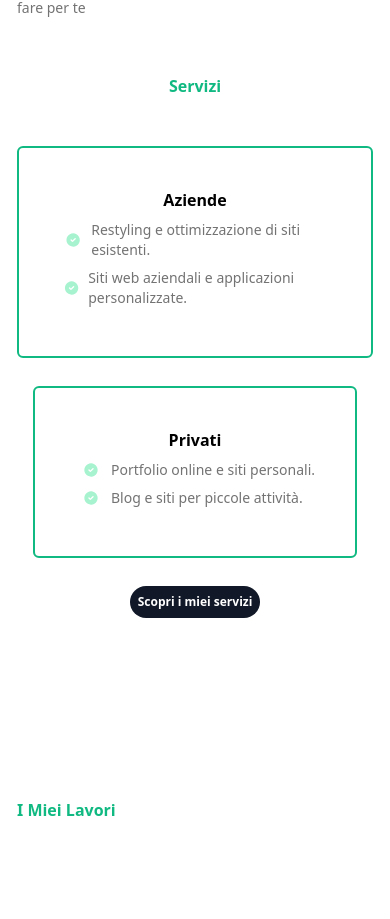
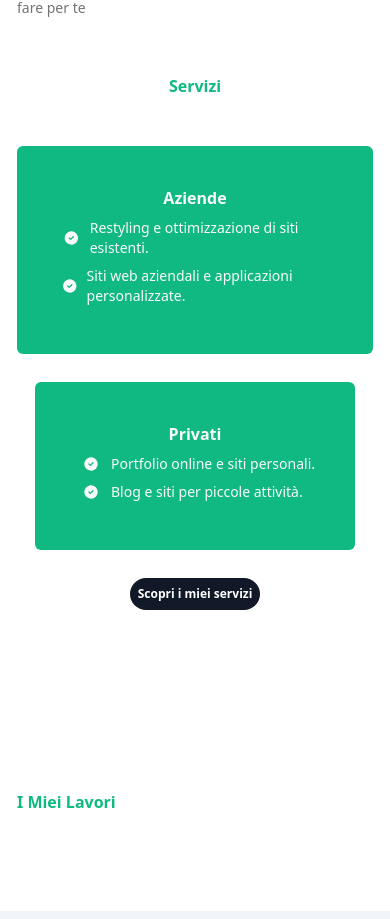
Before and after one commit to RiccardoMannino/portfolio, a Next.js app: page / in a window 390 px wide. Shown: the part 971-1890 px from the top of the page. Built offline with nearby package versions, Linux system fonts and the light colour scheme.

Commit message:
modifiche stile

```diff
--- a/src/app/about/page.tsx
+++ b/src/app/about/page.tsx
@@ -1,5 +1,7 @@
 import React from 'react'
 import Link from 'next/link'
+import Image from 'next/image'
+import Me from '@/assets/aboutme.jpg'
 
 export default function About() {
   return (
@@ -7,6 +9,13 @@ export default function About() {
       <h1 className="mb-4 font-bold text-emerald-500 md:text-3xl">
         Chi sono <span>📖</span>
       </h1>
+      <Image
+        src={Me}
+        height={300}
+        width={300}
+        alt="Riccardo Mannino"
+        className="rounded-lg phone:h-auto phone:w-auto"
+      />
       <p className="mt-5 text-sm text-neutral-500 md:text-base lg:text-lg">
         Mi chiamo Riccardo Mannino e sono un appassionato frontend developer con
         un forte interesse per la creazione di interfacce web eleganti e
@@ -46,9 +55,8 @@ export default function About() {
           target="_blank"
           href="https://www.linkedin.com/in/riccardo-mannino/"
         >
-          {' '}
-          LinkedIn{' '}
-        </Link>{' '}
+          LinkedIn
+        </Link>
         per discutere di progetti o opportunità.
       </p>
     </>
--- a/src/app/api/getConfig/route.js
+++ b/src/app/api/getConfig/route.js
@@ -2,7 +2,6 @@ import { NextResponse } from 'next/server'
 
 export async function GET() {
   const responseData = {
-    recaptchaSiteKey: process.env.RECAPTCHA_SITE_KEY,
     emailJsPublicKey: process.env.EMAILJS_PUBLIC_KEY,
     callLink: process.env.CALL_LINK,
     emailJsServiceId: process.env.EMAILJS_SERVICE_ID,
--- a/src/app/contact/page.tsx
+++ b/src/app/contact/page.tsx
@@ -1,5 +1,5 @@
 'use client'
-import { ReactNode, useEffect, useState } from 'react'
+import { ReactNode, useEffect, useRef, useState } from 'react'
 import { FieldValues, useForm } from 'react-hook-form'
 import { getCalApi } from '@calcom/embed-react'
 import {
@@ -13,9 +13,8 @@ import emailjs from '@emailjs/browser'
 import Link from 'next/link'
 
 type ConfigData = {
-  recaptchaSiteKey: string
+  callLink: string
   emailJsPublicKey: string
-  callLink: string
   emailJsServiceId: string
   emailJsTemplateId: string
 }
@@ -24,6 +23,8 @@ export default function Contact() {
   const [IsCaptcha, setIsCaptcha] = useState(true)
   const [captchaToken, setCaptchaToken] = useState<string | null>(null)
   const [config, setConfig] = useState<ConfigData>({} as ConfigData)
+
+  const form = useRef(null)
 
   type Pagine = {
     pagina: string
@@ -64,15 +65,14 @@ export default function Contact() {
       console.error('Configurazione non disponibile')
       return
     }
-
     try {
       setIsSending(true)
 
-      const result = await emailjs.send(
-        config.emailJsServiceId,
-        config.emailJsTemplateId,
-        data,
-        config.emailJsPublicKey,
+      const result = await emailjs.sendForm(
+        config.emailJsServiceId, // Service ID
+        config.emailJsTemplateId, // Template ID
+        form.current!, // Form HTML (ottenuto con useRef)
+        config.emailJsPublicKey, // Public Key
       )
 
       toast.custom((t: Toast) => (
@@ -92,14 +92,11 @@ export default function Contact() {
             t.visible ? 'animate-enter' : 'animate-leave'
           }`}
         >
-          Errore nell&apos; invio del messaggio ⛔
+          Errore nell&apos;invio del messaggio ⛔
         </div>
       ))
     } finally {
       setIsSending(false)
-      setIsCaptcha(true)
-      setCaptchaToken(null)
-      sessionStorage.clear()
       reset()
     }
   }
@@ -126,16 +123,9 @@ export default function Contact() {
     prenotation()
   }, [])
 
-  function onChange(value: string | null) {
-    if (value) {
-      setCaptchaToken(value) // Salva il token CAPTCHA
-      setIsCaptcha(false)
-    }
-  }
-
   return (
     <>
-      <h1 className="mb-4 text-center font-bold phone:text-xl md:text-3xl">
+      <h1 className="mb-4 text-center font-bold text-emerald-500 phone:text-xl md:text-3xl">
         Contattami <span>✉️</span>
       </h1>
       <p className="mb-2 text-center text-sm text-neutral-500 md:text-base lg:text-lg">
@@ -191,7 +181,7 @@ export default function Contact() {
         </div>
 
         <div>
-          <form onSubmit={handleSubmit(sendEmail)}>
+          <form ref={form} onSubmit={handleSubmit(sendEmail)}>
             <div
               className={`sm:grid-auto-rows-min mt-7 flex flex-col gap-4 sm:grid sm:grid-cols-2`}
             >
@@ -206,7 +196,7 @@ export default function Contact() {
                     pattern:
                       /^[A-ZÀ-ÖØ-Ý][a-zà-öø-ÿ']+\s[A-ZÀ-ÖØ-Ý][a-zà-öø-ÿ']+$/,
                   })}
-                  className={` ${(errors.name && 'border-red-500 bg-red-100 focus:outline-none focus:ring focus:ring-red-300') || 'bg-neutral-100'} w-full rounded-xl border bg-neutral-100 p-3 indent-3 text-sm text-neutral-500 focus:border-gray-400 focus:outline-none focus:ring focus:ring-emerald-200 md:text-base lg:text-lg`}
+                  className={` ${(errors.name && 'border-red-500 bg-red-100 focus:outline-none focus:ring focus:ring-red-300') || 'bg-neutral-100 focus:ring-emerald-200'} w-full rounded-xl border bg-neutral-100 p-3 indent-3 text-sm text-neutral-500 focus:outline-none focus:ring md:text-base lg:text-lg`}
                 />
                 {errors.name && (
                   <p className="mb-2 grid pt-1 text-sm text-red-500 md:text-base lg:text-lg">
@@ -224,7 +214,7 @@ export default function Contact() {
                     required: true,
                     pattern: /^[A-Z0-9._%+-]+@[A-Z0-9.-]+\.[A-Z]{2,}$/i,
                   })}
-                  className={` ${(errors.email && 'border-red-500 bg-red-100 focus:outline-none focus:ring focus:ring-red-300') || 'bg-neutral-100'} w-full rounded-xl border bg-neutral-100 p-3 indent-3 text-sm text-neutral-500 focus:border-gray-400 focus:outline-none focus:ring focus:ring-emerald-200 md:text-base lg:text-lg`}
+                  className={` ${(errors.email && 'border-red-500 bg-red-100 focus:outline-none focus:ring focus:ring-red-300') || 'bg-neutral-100 focus:ring-emerald-200'} w-full rounded-xl border bg-neutral-100 p-3 indent-3 text-sm text-neutral-500 focus:outline-none focus:ring md:text-base lg:text-lg`}
                 />
                 {errors.email && (
                   <p className="mb-5 pt-1 text-sm text-red-500 md:text-base lg:text-lg">
@@ -236,7 +226,7 @@ export default function Contact() {
               <div className="col-span-2 w-full">
                 <textarea
                   disabled={IsSending}
-                  className={`w-full rounded-xl border bg-neutral-100 p-3 indent-3 text-sm text-neutral-500 focus:border-gray-400 focus:outline-none focus:ring focus:ring-emerald-200 md:text-base lg:text-lg ${(errors.message && 'border-red-500 bg-red-100') || 'bg-neutral-100'}`}
+                  className={` ${(errors.message && 'border-red-500 bg-red-100 focus:outline-none focus:ring focus:ring-red-300') || 'bg-neutral-100 focus:ring-emerald-200'} w-full rounded-xl border bg-neutral-100 p-3 indent-3 text-sm text-neutral-500 focus:outline-none focus:ring md:text-base lg:text-lg`}
                   rows={10}
                   placeholder="Inserisci il tuo messaggio"
                   {...register('message', {
@@ -261,7 +251,7 @@ export default function Contact() {
                 className="focus: w-full rounded-full border-gray-700 bg-neutral-100 px-4 py-2 text-sm font-semibold text-neutral-500 focus:outline-none focus:ring focus:ring-gray-300 active:outline-none active:ring active:ring-gray-300 md:text-base lg:text-lg"
                 type="submit"
               >
-                Invia Messaggio
+                {IsSending ? 'Invio in corso...' : 'Invia Messaggio'}
               </button>
             </div>
           </form>
--- a/src/app/page.tsx
+++ b/src/app/page.tsx
@@ -138,32 +138,36 @@ export default function Home() {
             Servizi
           </h1>
           <div className="flex h-full w-full items-center justify-between gap-7 phone:mt-7 phone:flex-col">
-            <motion.div className="rounded-md border-2 border-emerald-500 p-10">
-              <h3 className="text-center font-semibold">Aziende</h3>
+            <motion.div className="rounded-md bg-emerald-500 p-10">
+              <h3 className="text-center font-semibold text-neutral-50">
+                Aziende
+              </h3>
               <div className="my-2 flex items-center space-x-1">
-                <IconCircleCheckFilled className="h-4 w-8 text-emerald-200 sm:w-4" />
-                <p className="text-sm text-neutral-500 md:text-base lg:text-lg">
+                <IconCircleCheckFilled className="h-4 w-8 text-neutral-50 sm:w-4" />
+                <p className="text-sm text-neutral-50 md:text-base lg:text-lg">
                   Restyling e ottimizzazione di siti esistenti.
                 </p>
               </div>
               <div className="my-2 flex items-center space-x-1">
-                <IconCircleCheckFilled className="h-4 w-8 text-emerald-200 sm:w-4" />
-                <p className="text-sm text-neutral-500 md:text-base lg:text-lg">
+                <IconCircleCheckFilled className="h-4 w-8 text-neutral-50 sm:w-4" />
+                <p className="text-sm text-neutral-50 md:text-base lg:text-lg">
                   Siti web aziendali e applicazioni personalizzate.
                 </p>
               </div>
             </motion.div>
-            <motion.div className="rounded-md border-2 border-emerald-500 p-10">
-              <h3 className="text-center font-semibold">Privati</h3>
+            <motion.div className="rounded-md bg-emerald-500 p-10">
+              <h3 className="text-center font-semibold text-neutral-50">
+                Privati
+              </h3>
               <div className="my-2 flex items-center space-x-1">
-                <IconCircleCheckFilled className="h-4 w-8 text-emerald-200 sm:w-4" />
-                <p className="text-sm text-neutral-500 md:text-base lg:text-lg">
+                <IconCircleCheckFilled className="bg h-4 w-8 text-neutral-50 sm:w-4" />
+                <p className="text-sm text-neutral-50 md:text-base lg:text-lg">
                   Portfolio online e siti personali.
                 </p>
               </div>
               <div className="my-2 flex items-center space-x-1">
-                <IconCircleCheckFilled className="h-4 w-8 text-emerald-200 sm:w-4" />
-                <p className="text-sm text-neutral-500 md:text-base lg:text-lg">
+                <IconCircleCheckFilled className="h-4 w-8 text-neutral-50 sm:w-4" />
+                <p className="text-sm text-neutral-50 md:text-base lg:text-lg">
                   Blog e siti per piccole attività.
                 </p>
               </div>
--- a/src/app/projects/page.tsx
+++ b/src/app/projects/page.tsx
@@ -1,5 +1,7 @@
 import React from 'react'
 
 export default function page() {
-  return <h1 className="mb-4 font-bold md:text-3xl">Progetti</h1>
+  return (
+    <h1 className="mb-4 font-bold text-emerald-500 md:text-3xl">Progetti</h1>
+  )
 }
```
Also changed, not shown: src/assets/aboutme.jpg (added).
